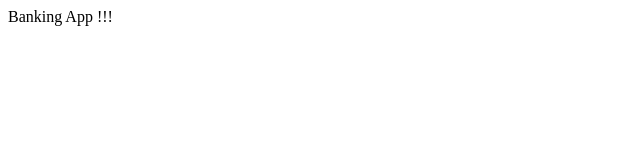
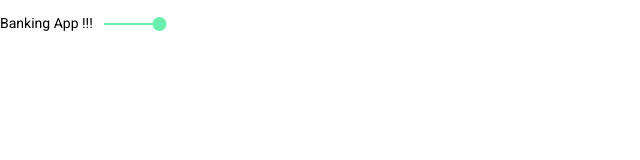
Before and after one commit to sakshidheer/your-bank, an Angular app: page / in a window 1280 px wide. Shown: the top 160 px of the page, without its empty margins (0-640 px from the left). Built offline with nearby package versions, Linux system fonts and the light colour scheme.

Commit message:
Adding material ui

```diff
--- a/angular.json
+++ b/angular.json
@@ -27,6 +27,7 @@
               "src/assets"
             ],
             "styles": [
+              "./node_modules/@angular/material/prebuilt-themes/purple-green.css",
               "src/styles.css"
             ],
             "scripts": []
@@ -94,6 +95,7 @@
               "src/assets"
             ],
             "styles": [
+              "./node_modules/@angular/material/prebuilt-themes/purple-green.css",
               "src/styles.css"
             ],
             "scripts": []
--- a/package.json
+++ b/package.json
@@ -11,10 +11,12 @@
   "private": true,
   "dependencies": {
     "@angular/animations": "~13.1.0",
+    "@angular/cdk": "^13.3.9",
     "@angular/common": "~13.1.0",
     "@angular/compiler": "~13.1.0",
     "@angular/core": "~13.1.0",
     "@angular/forms": "~13.1.0",
+    "@angular/material": "^13.3.9",
     "@angular/platform-browser": "~13.1.0",
     "@angular/platform-browser-dynamic": "~13.1.0",
     "@angular/router": "~13.1.0",
--- a/src/app/app.component.html
+++ b/src/app/app.component.html
@@ -1 +1,2 @@
 Banking App !!!
+<mat-slider min="1" max="100" step="1" value="50"></mat-slider>
--- /dev/null
+++ b/src/app/login-screen/login-screen.component.html
@@ -0,0 +1 @@
+<p>login-screen works!</p>
--- /dev/null
+++ b/src/app/login-screen/login-screen.component.ts
@@ -0,0 +1,15 @@
+import { Component, OnInit } from '@angular/core';
+
+@Component({
+  selector: 'app-login-screen',
+  templateUrl: './login-screen.component.html',
+  styleUrls: ['./login-screen.component.css']
+})
+export class LoginScreenComponent implements OnInit {
+
+  constructor() { }
+
+  ngOnInit(): void {
+  }
+
+}
--- a/src/index.html
+++ b/src/index.html
@@ -6,8 +6,11 @@
   <base href="/">
   <meta name="viewport" content="width=device-width, initial-scale=1">
   <link rel="icon" type="image/x-icon" href="favicon.ico">
+  <link rel="preconnect" href="https://fonts.gstatic.com">
+  <link href="https://fonts.googleapis.com/css2?family=Roboto:wght@300;400;500&display=swap" rel="stylesheet">
+  <link href="https://fonts.googleapis.com/icon?family=Material+Icons" rel="stylesheet">
 </head>
-<body>
+<body class="mat-typography">
   <app-root></app-root>
 </body>
 </html>
--- a/src/styles.css
+++ b/src/styles.css
@@ -1 +1,4 @@
 /* You can add global styles to this file, and also import other style files */
+
+html, body { height: 100%; }
+body { margin: 0; font-family: Roboto, "Helvetica Neue", sans-serif; }
```
Also changed, not shown: src/app/app.module.ts (+8 -2 lines), src/app/login-screen/login-screen.component.css (added), 2 other files (tests, documents, lock files or other folders).
